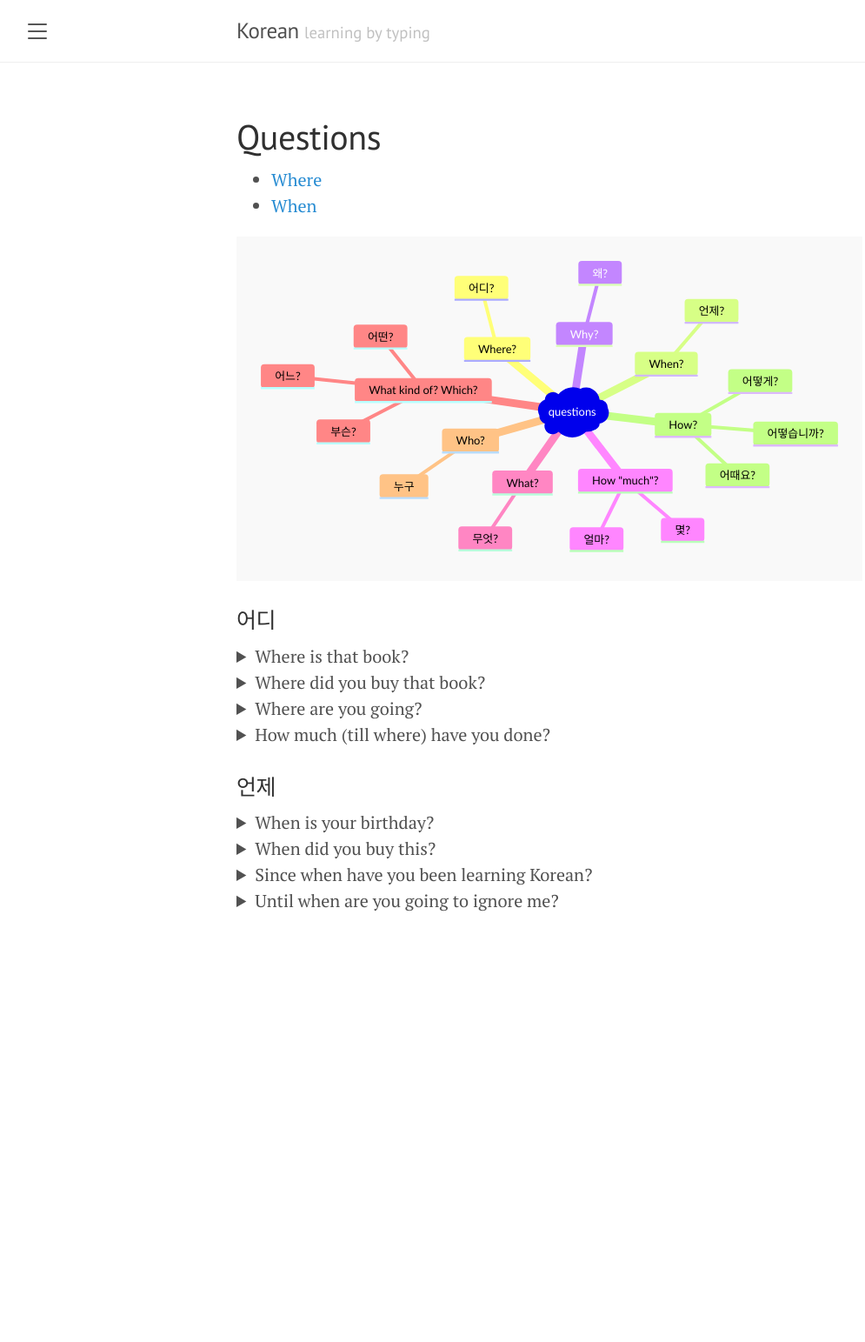
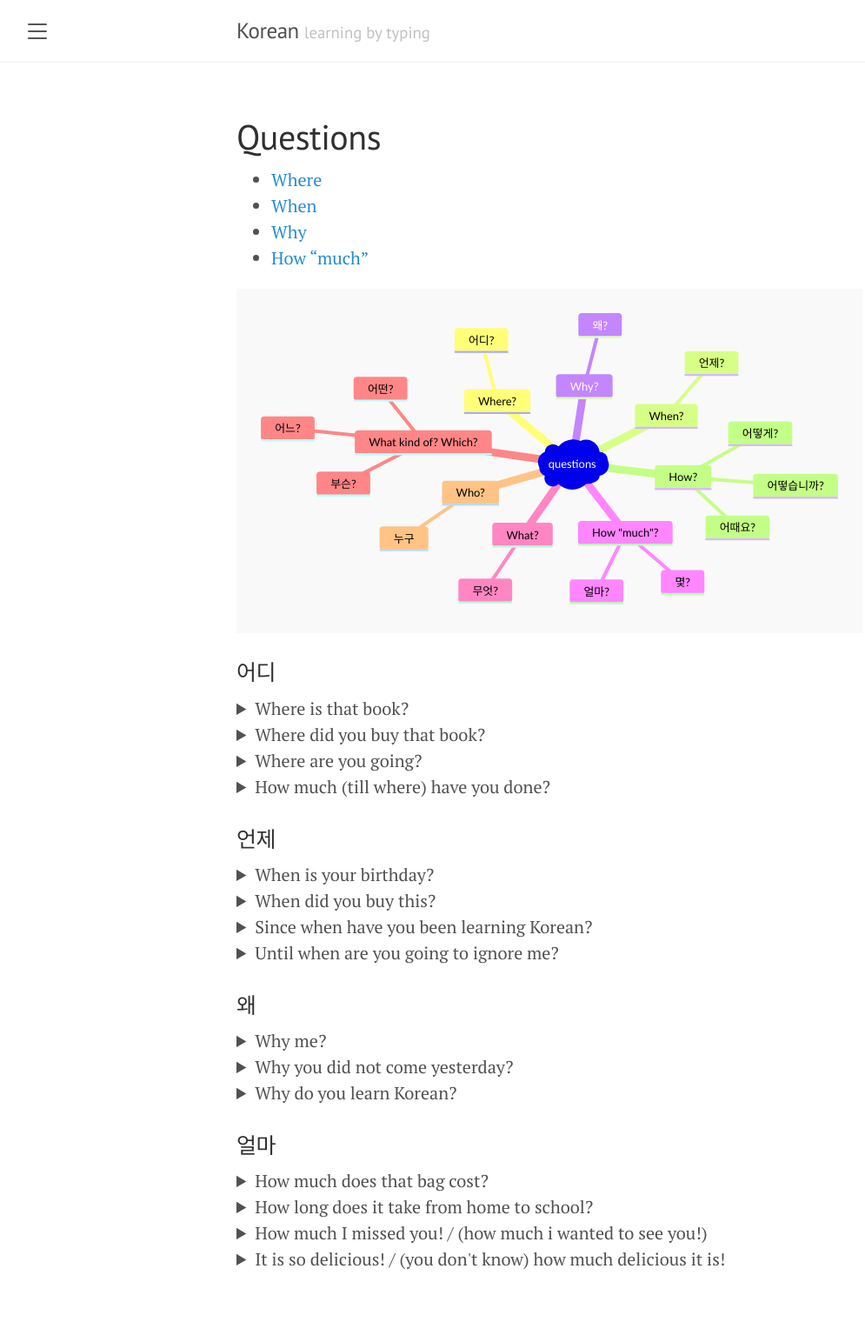
Before and after one commit to MiaHub/Korean, a Jekyll site: the page built from pages_list/2022-12-07-questions.md, in a window 1280 px wide. Shown: the whole page at 87% size, without its empty margins (8-1003 px from the left). Built offline with Jekyll 4.4.1, drawn with Linux system fonts in a browser that asks for light colours; before the commit the page ends 1131 px from its top, so only the background shows below that.

Commit message:
Update 2022-12-07-questions.md

```diff
--- a/pages_list/2022-12-07-questions.md
+++ b/pages_list/2022-12-07-questions.md
@@ -5,6 +5,8 @@ title: Questions
 
 * [Where](#어디)
 * [When](#언제)
+* [Why](#왜)
+* [How "much"](#얼마)
 
 <pre class="mermaid">
 mindmap
@@ -76,3 +78,43 @@ mindmap
 <summary>Until when are you going to ignore me?</summary>
  언제까지 저를 무시하겠스니까?
 </details>
+
+### 왜
+
+<details>
+<summary>Why me?</summary>
+ 제가 왜입니까?
+</details>
+
+<details>
+<summary>Why you did not come yesterday?</summary>
+ 어제 <-> 왜 오지않았습니까? <br/>
+ 어제 <-> 왜 안왔습니까?
+</details>
+
+<details>
+<summary>Why do you learn Korean?</summary>
+ 한국어를 <-> 왜 공부합니까?
+</details>
+
+### 얼마
+
+<details>
+<summary>How much does that bag cost?</summary>
+ 저 가방은 얼마입니까?
+</details>
+
+<details>
+<summary>How long does it take from home to school?</summary>
+ 집애서 하교까지 얼마나 걸립니까?
+</details>
+
+<details>
+<summary>How much I missed you! / (how much i wanted to see you!)</summary>
+ 얼마나 보고 싶었는데요!
+</details>
+
+<details>
+<summary>It is so delicious! / (you don't know) how much delicious it is!</summary>
+ 얼마나 맛있는데요!
+</details>
```
